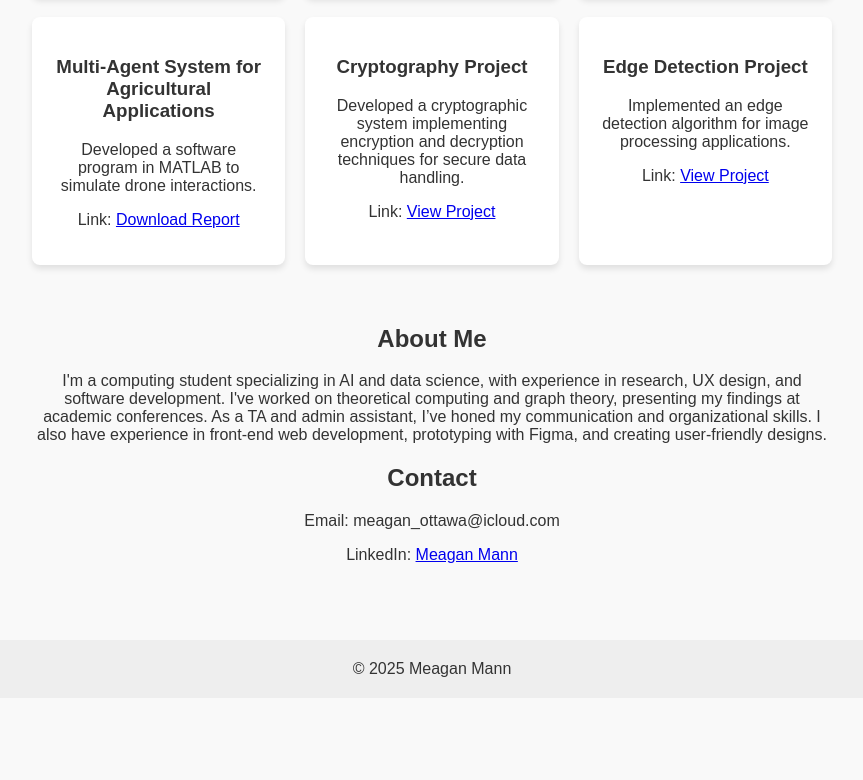
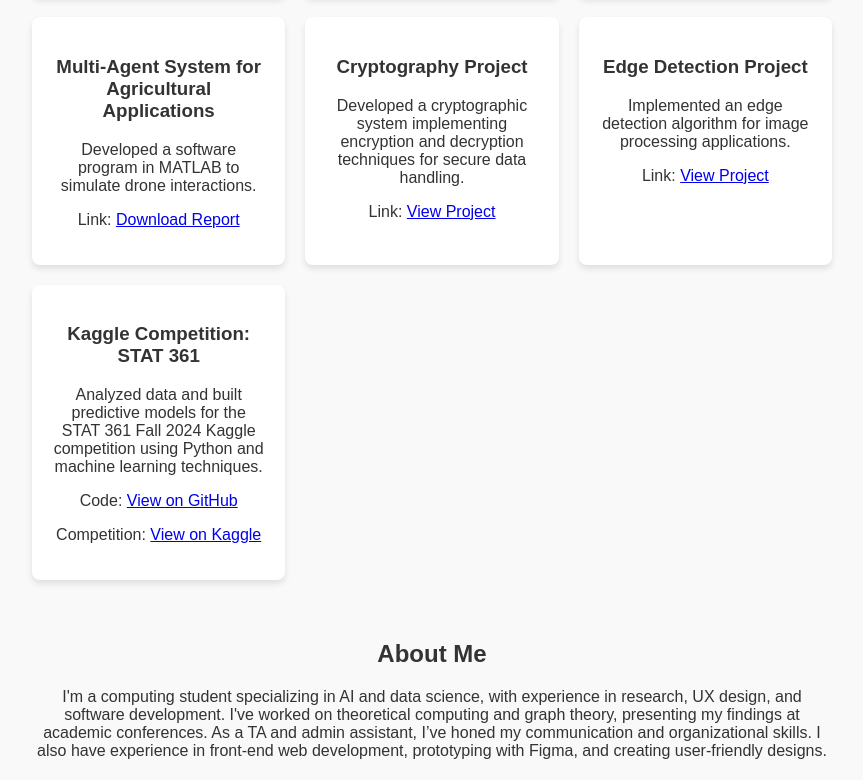
Before and after one commit to meaganmann/Portfolio, a plain HTML site: page index.html in a window 1280 px wide. Shown: the part 602-1382 px from the top of the page, without its empty margins (208-1071 px from the left). Before the commit the page ends 1300 px from the top, so only its background shows below. Drawn offline with Linux system fonts and the light colour scheme.

Commit message:
add kaggle

```diff
--- a/index.html
+++ b/index.html
@@ -79,6 +79,12 @@
                 <p>Implemented an edge detection algorithm for image processing applications.</p>
                 <p>Link: <a href="https://github.com/meaganmann/Edge-detect" target="_blank">View Project</a></p>
             </div>
+            <div class="project">
+                <h3>Kaggle Competition: STAT 361</h3>
+                <p>Analyzed data and built predictive models for the STAT 361 Fall 2024 Kaggle competition using Python and machine learning techniques.</p>
+                <p>Code: <a href="https://github.com/meaganmann/Kaggle-Comp" target="_blank">View on GitHub</a></p>
+                <p>Competition: <a href="https://www.kaggle.com/competitions/stat-361-final-project-fall-2024" target="_blank">View on Kaggle</a></p>
+            </div>
         </div>
     </div>
 
```
